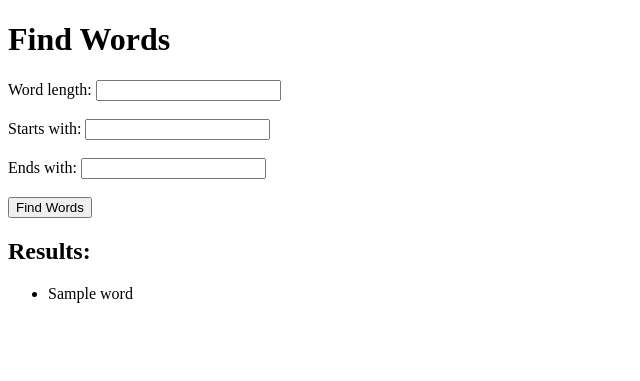
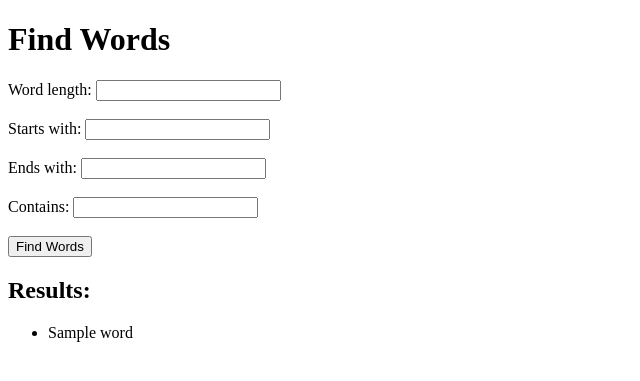
Before and after one commit to jnillius/wordfinder, a Flask app: template templates/index.html in a window 1280 px wide. Shown: the top 381 px of the page, without its empty margins (0-640 px from the left). Run offline with Flask 3, Linux system fonts and the light colour scheme; the template is opened without the code that fills it: most values are stand-ins (such as "Sample title", 1, 10 or a date in 2020); parts of the project's set-up code (start-up, migrations or seed data) failed here and were passed over.

Commit message:
adding 'Contains' filter

```diff
--- a/app.py
+++ b/app.py
@@ -1,5 +1,4 @@
 from flask import Flask, request, render_template
-
 app = Flask(__name__)
 
 # Load word list
@@ -10,12 +9,22 @@ with open("words.txt") as f:
 def index():
     results = []
     if request.method == "POST":
-        length = int(request.form.get("length"))
-        start = request.form.get("start").lower()
-        end = request.form.get("end").lower()
+        length_str = request.form.get("length")
+        length = int(length_str) if length_str else 0
+        start = request.form.get("start", "").lower()
+        end = request.form.get("end", "").lower()
+        contains = request.form.get("contains", "").lower()
 
         # Filtering words
-        results = [w for w in words if len(w) == length and w.startswith(start) and w.endswith(end)]
+        results = words
+        if length > 0:
+            results = [w for w in results if len(w) == length]
+        if start:
+            results = [w for w in results if w.startswith(start)]
+        if end:
+            results = [w for w in results if w.endswith(end)]
+        if contains:
+            results = [w for w in results if contains in w]
 
     return render_template("index.html", results=results)
 
--- a/templates/index.html
+++ b/templates/index.html
@@ -7,13 +7,16 @@
     <h1>Find Words</h1>
     <form method="POST">
         <label>Word length:</label>
-        <input type="number" name="length" required><br><br>
+        <input type="number" name="length"><br><br>
 
         <label>Starts with:</label>
         <input type="text" name="start" maxlength="1"><br><br>
 
         <label>Ends with:</label>
         <input type="text" name="end" maxlength="1"><br><br>
+
+        <label>Contains:</label>
+        <input type="text" name="contains"><br><br>
 
         <button type="submit">Find Words</button>
     </form>
```
